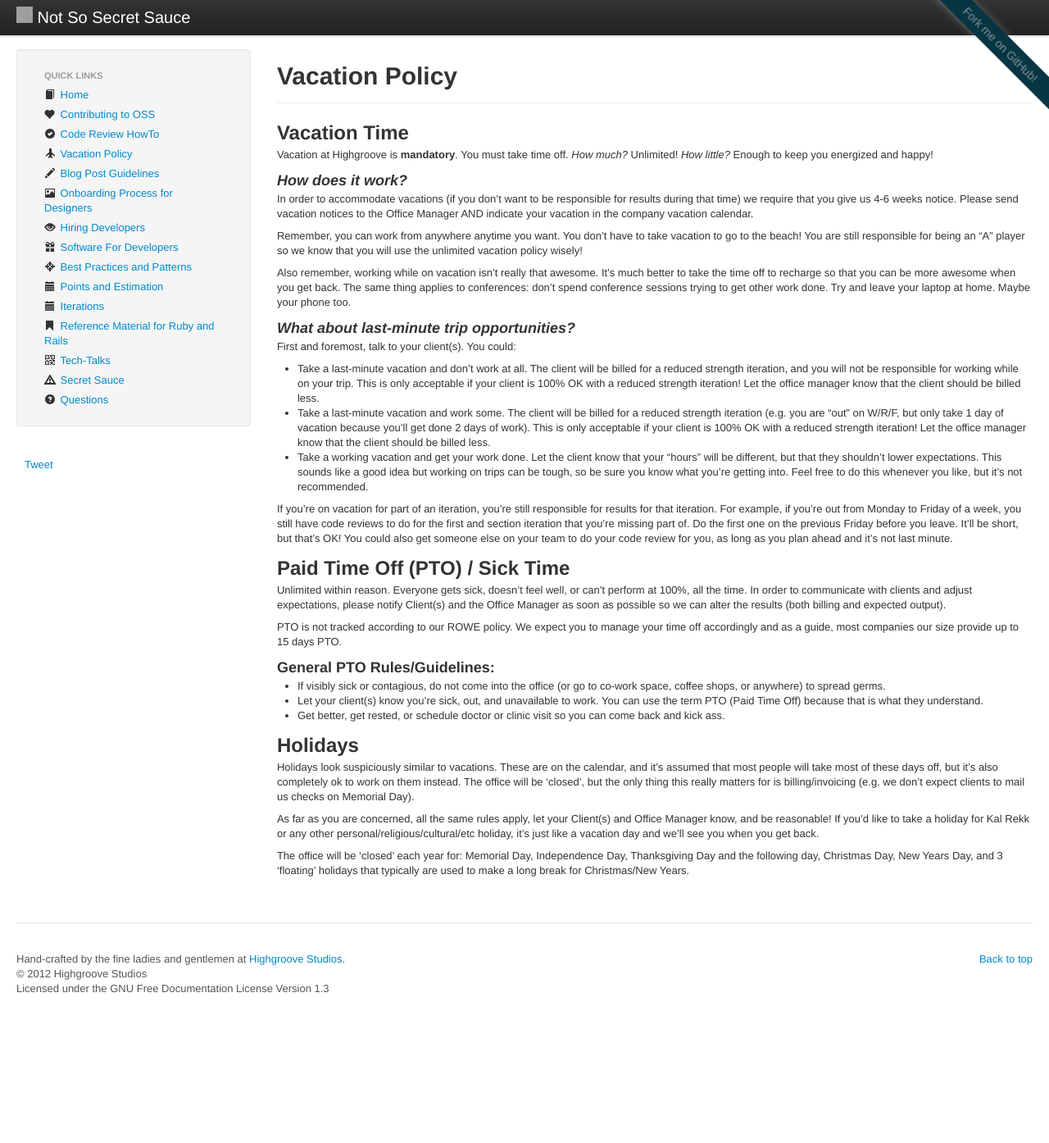
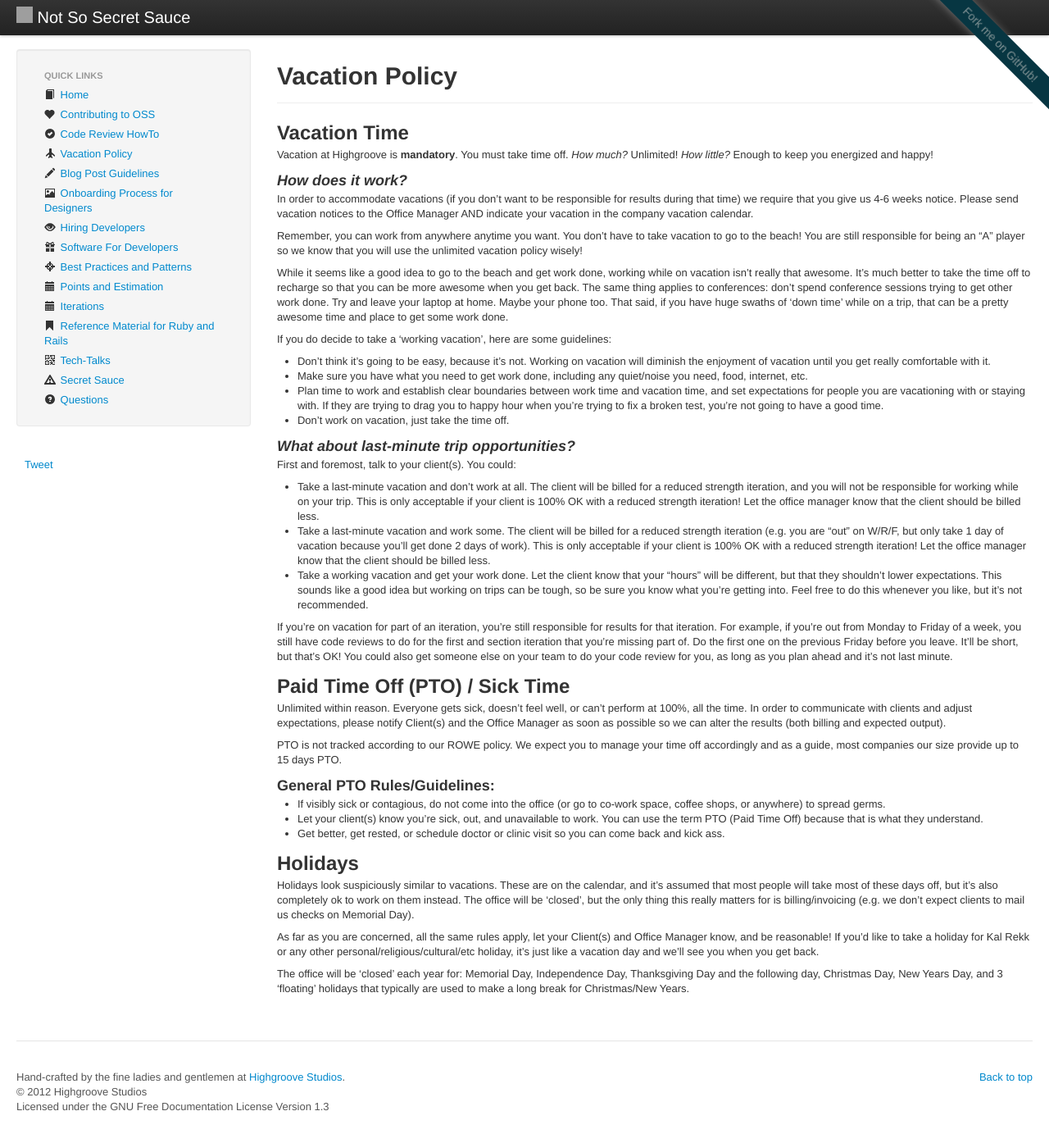
Before and after one commit to daveworth/not-so-secret-sauce, a Jekyll site: the page built from topics/vacation-policy.md, in a window 1280 px wide and 1395 px high. Shown: the whole window at 82% size. Built offline with Jekyll 4.4.1, drawn with Linux system fonts in a browser that asks for light colours; nearby versions of some CDN libraries; comment, search, counter and statistics services are not loaded; grey boxes are pictures that could not be loaded.

Commit message:
Adds notes on working vacations

```diff
--- a/topics/vacation-policy.md
+++ b/topics/vacation-policy.md
@@ -19,11 +19,25 @@ Remember, you can work from anywhere anytime you want. You don't have to take
 vacation to go to the beach! You are still responsible for being an "A" player
 so we know that you will use the unlimited vacation policy wisely!
 
-Also remember, working while on vacation isn't really that awesome.  It's much
-better to take the time off to recharge so that you can be more awesome when you
-get back. The same thing applies to conferences: don't spend conference sessions
-trying to get other work done. Try and leave your laptop at home. Maybe your phone
-too.
+While it seems like a good idea to go to the beach and get work done, working
+while on vacation isn't really that awesome.  It's much better to take the time
+off to recharge so that you can be more awesome when you get back. The same thing
+applies to conferences: don't spend conference sessions trying to get other work
+done. Try and leave your laptop at home. Maybe your phone too. That said, if you
+have huge swaths of 'down time' while on a trip, that can be a pretty awesome
+time and place to get some work done.
+
+If you do decide to take a 'working vacation', here are some guidelines:
+
+* Don't think it's going to be easy, because it's not. Working on vacation
+  will diminish the enjoyment of vacation until you get really comfortable with it.
+* Make sure you have what you need to get work done, including any quiet/noise you
+  need, food, internet, etc.
+* Plan time to work and establish clear boundaries between work time and vacation
+  time, and set expectations for people you are vacationing with or staying with.
+  If they are trying to drag you to happy hour when you're trying to fix a broken
+  test, you're not going to have a good time.
+* Don't work on vacation, just take the time off.
 
 ### *What about last-minute trip opportunities?*
 
```
